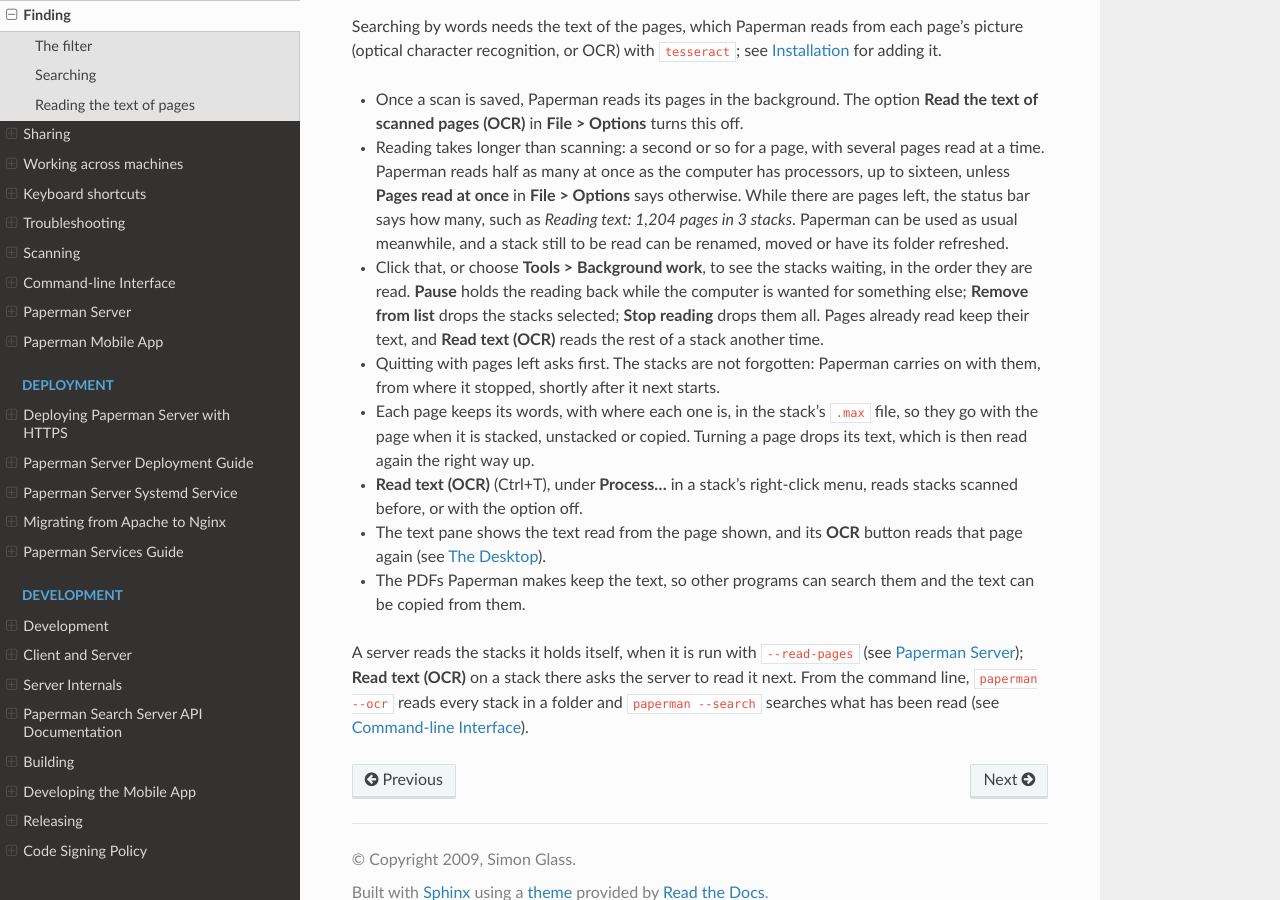
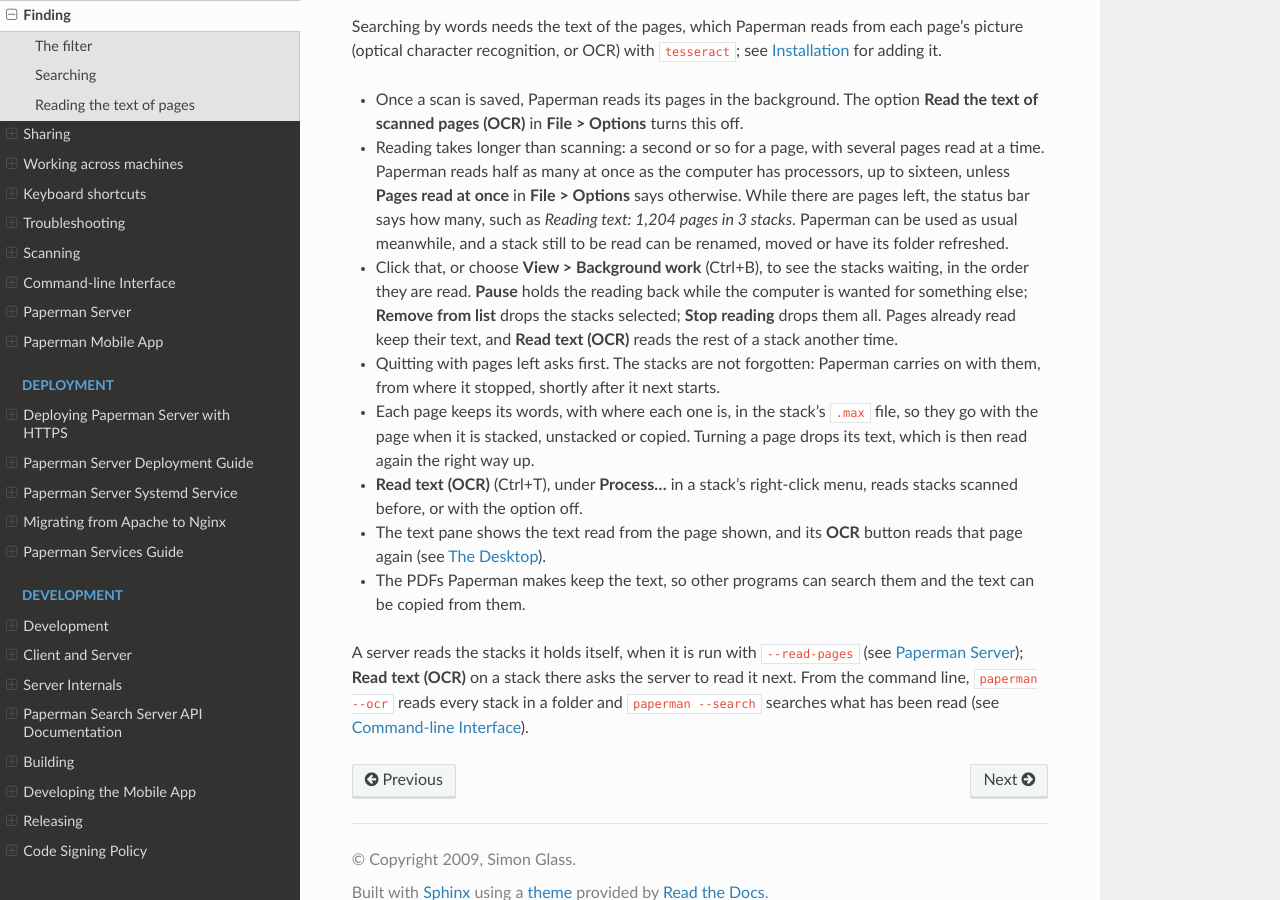
Before and after one commit to sjg20/paperman, a Sphinx documentation site: the page built from doc/finding.rst, in a window 1280 px wide and 900 px high, scrolled down 2253 px. Built offline with Sphinx 7.4.7 and the Read the Docs theme 3.1.0, drawn with Linux system fonts in a browser that asks for light colours.

Commit message:
mainwindow: Open the Background work window from the View menu
The window which shows the work going on is under Tools, with no
shortcut. It is something to look at, and to keep open while working,
so it belongs with the other things which change what is shown.

Move it to the View menu and give it a shortcut.

Co-developed-by: Claude Fable 5.2 <noreply@anthropic.com>
Claude-Session: https://claude.ai/code/session_01BxfLL7T8McSpFMMxYekitE

```diff
--- a/doc/desktop.rst
+++ b/doc/desktop.rst
@@ -65,8 +65,8 @@ and show a bar in the status bar as they go. Reading the text of scanned
 pages goes on in the background, and shows a count there (see
 :doc:`finding`).
 
-**Tools > Background work** shows all of this in one window, which can
-stay open:
+**View > Background work** (Ctrl+B) shows all of this in one window,
+which can stay open while Paperman is used:
 
 - At the top, each piece of work under way with how far it has got.
   Select one and press **Stop** to give it up: a conversion stopped
--- a/doc/finding.rst
+++ b/doc/finding.rst
@@ -69,12 +69,12 @@ from each page's picture (optical character recognition, or OCR) with
   in 3 stacks*.
   Paperman can be used as usual meanwhile, and a stack still to be read
   can be renamed, moved or have its folder refreshed.
-- Click that, or choose **Tools > Background work**, to see the stacks
-  waiting, in the order they are read. **Pause** holds the reading back
-  while the computer is wanted for something else; **Remove from list**
-  drops the stacks selected; **Stop reading** drops them all. Pages
-  already read keep their text, and **Read text (OCR)** reads the rest
-  of a stack another time.
+- Click that, or choose **View > Background work** (Ctrl+B), to see the
+  stacks waiting, in the order they are read. **Pause** holds the
+  reading back while the computer is wanted for something else; **Remove
+  from list** drops the stacks selected; **Stop reading** drops them
+  all. Pages already read keep their text, and **Read text (OCR)** reads
+  the rest of a stack another time.
 - Quitting with pages left asks first. The stacks are not forgotten:
   Paperman carries on with them, from where it stopped, shortly after it
   next starts.
```
Also changed, not shown: 3 other files.
